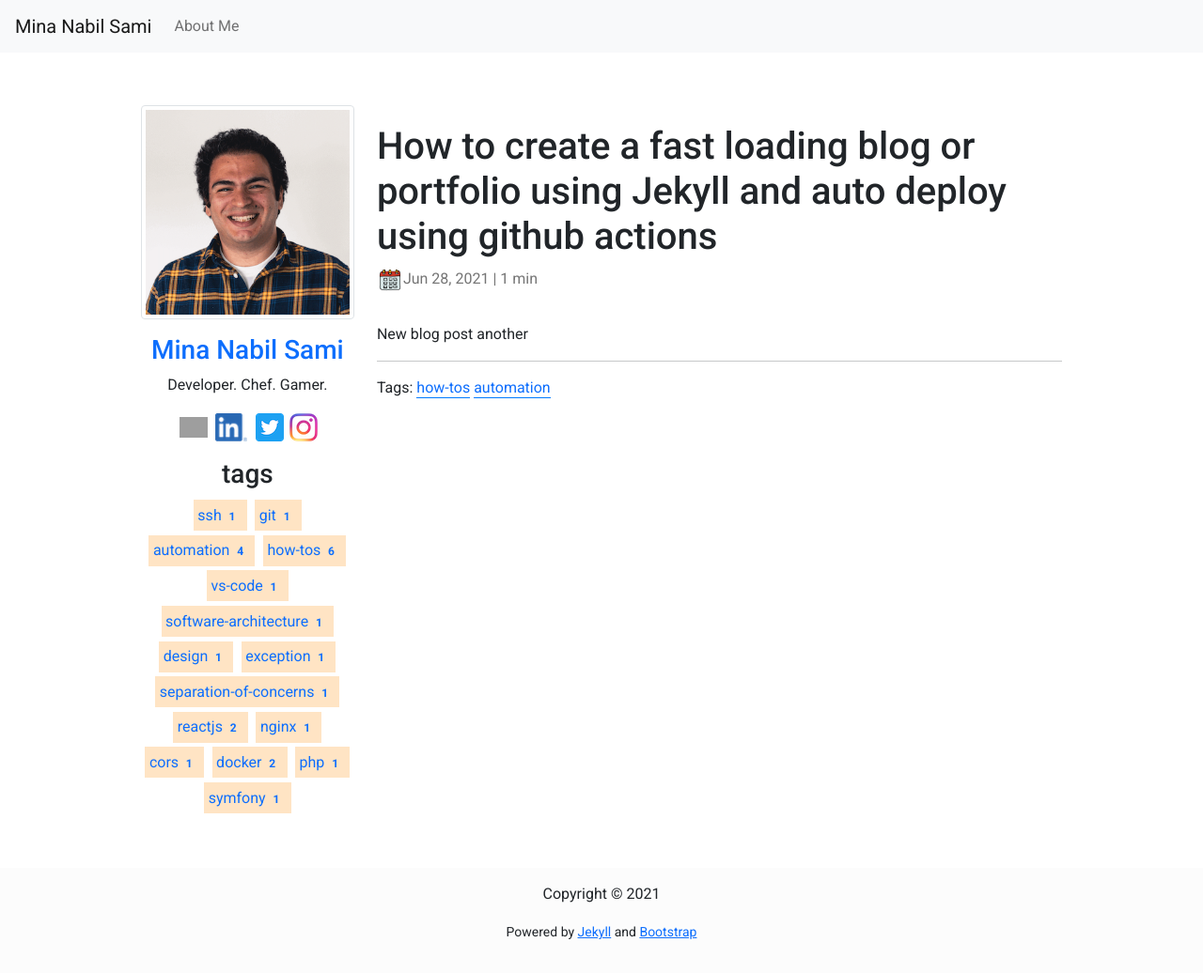
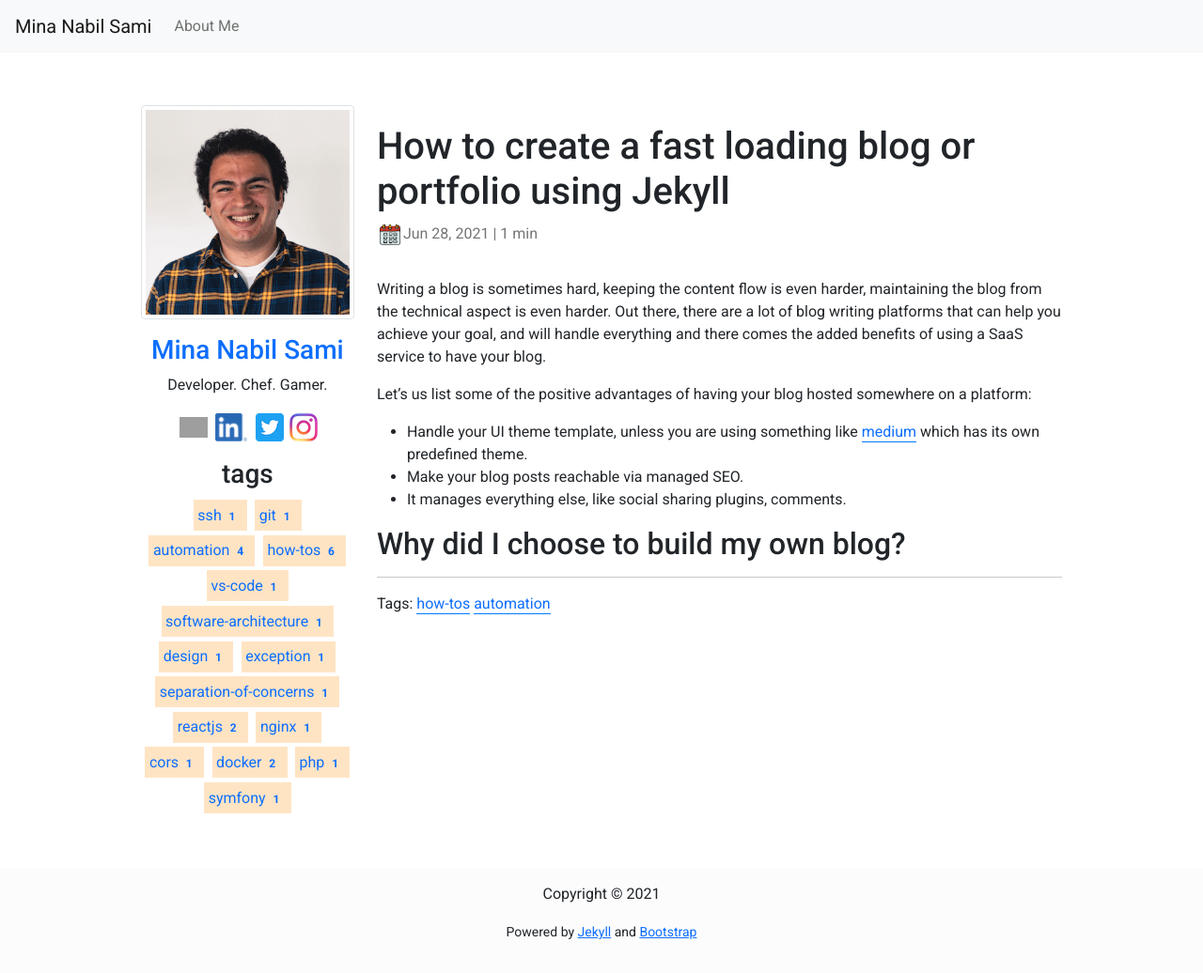
Before and after one commit to mnsami/minasami.com, a Jekyll site: the page built from _posts/2021-06-28-how-to-create-fast-loading-blog-using-jekyll-and-auto-deploy.md, in a window 1280 px wide and 1036 px high. Shown: the whole window at 94% size. Built offline with Jekyll 4.4.1, drawn with Linux system fonts in a browser that asks for light colours; nearby versions of some CDN libraries; comment, search, counter and statistics services are not loaded; grey boxes are pictures that could not be loaded.

Commit message:
start writing

```diff
--- a/_posts/2021-06-28-how-to-create-fast-loading-blog-using-jekyll-and-auto-deploy.md
+++ b/_posts/2021-06-28-how-to-create-fast-loading-blog-using-jekyll-and-auto-deploy.md
@@ -1,8 +1,15 @@
 ---
 layout: post
-title:  "How to create a fast loading blog or portfolio using Jekyll and auto deploy using github actions"
+title:  "How to create a fast loading blog or portfolio using Jekyll"
 tags: how-tos automation
-description: As part of my work, I need to build backend services and attach it to frontend, and for this I use docker containers `docker-compose` to make life easier during development. But I have always faced some problems with that approach, specially with UI frameworks like ReactJs which uses hotloading during development phase. Previously, I have not been doing it correctly, I was just building the API in a container, then I run `npm start` locally to run the development server and connect to the backend api and have a headacheless development time. But, finally I have had come to have the time and effort to research and come to the most optimized way to have a better development dockerized environment.
+description:
 ---
 
-New blog post another
+Writing a blog is sometimes hard, keeping the content flow is even harder, maintaining the blog from the technical aspect is even harder. Out there, there are a lot of blog writing platforms that can help you achieve your goal, and will handle everything and there comes the added benefits of using a SaaS service to have your blog.
+
+Let's us list some of the positive advantages of having your blog hosted somewhere on a platform:
+- Handle your UI theme template, unless you are using something like [medium](https://medium.com) which has its own predefined theme.
+- Make your blog posts reachable via managed SEO.
+- It manages everything else, like social sharing plugins, comments.
+
+## Why did I choose to build my own blog?
```
